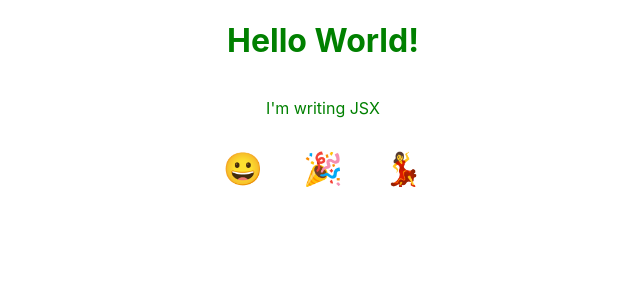
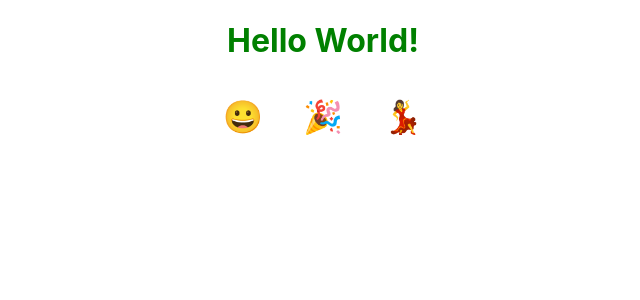
Before and after one commit to topcook/myReactApp, a React (Create React App) app: page / in a window 1280 px wide. Shown: the top 300 px of the page, without its empty margins (317-957 px from the left). Built offline with nearby package versions, Linux system fonts and the light colour scheme.

Commit message:
I added conditionally showing with short circuiting.

```diff
--- a/src/App.js
+++ b/src/App.js
@@ -4,6 +4,8 @@
   const greeting = 'greeting';
 
   const displayEmojiName = event => alert(event.target.id);
+
+  const displayAction = false;
 
   const emojis = [
     {
@@ -23,7 +25,7 @@
   return (
     <div className='container'>
       <h1 id={greeting} >Hello World!</h1>
-      <p>I'm writing JSX</p>
+      { displayAction && <p>I'm writing JSX</p>}
       <ul>
         {
             emojis.map( emoji => (
```
